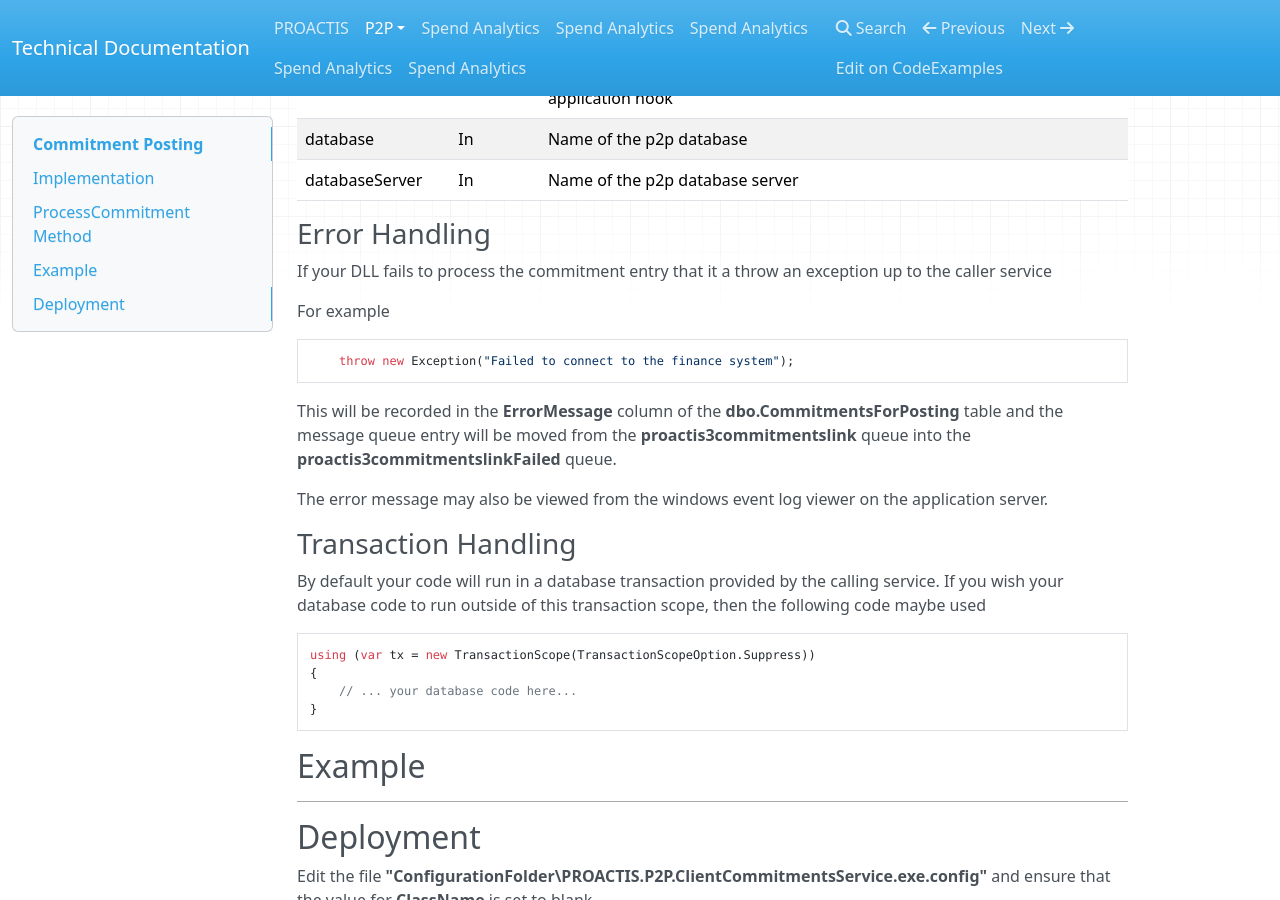
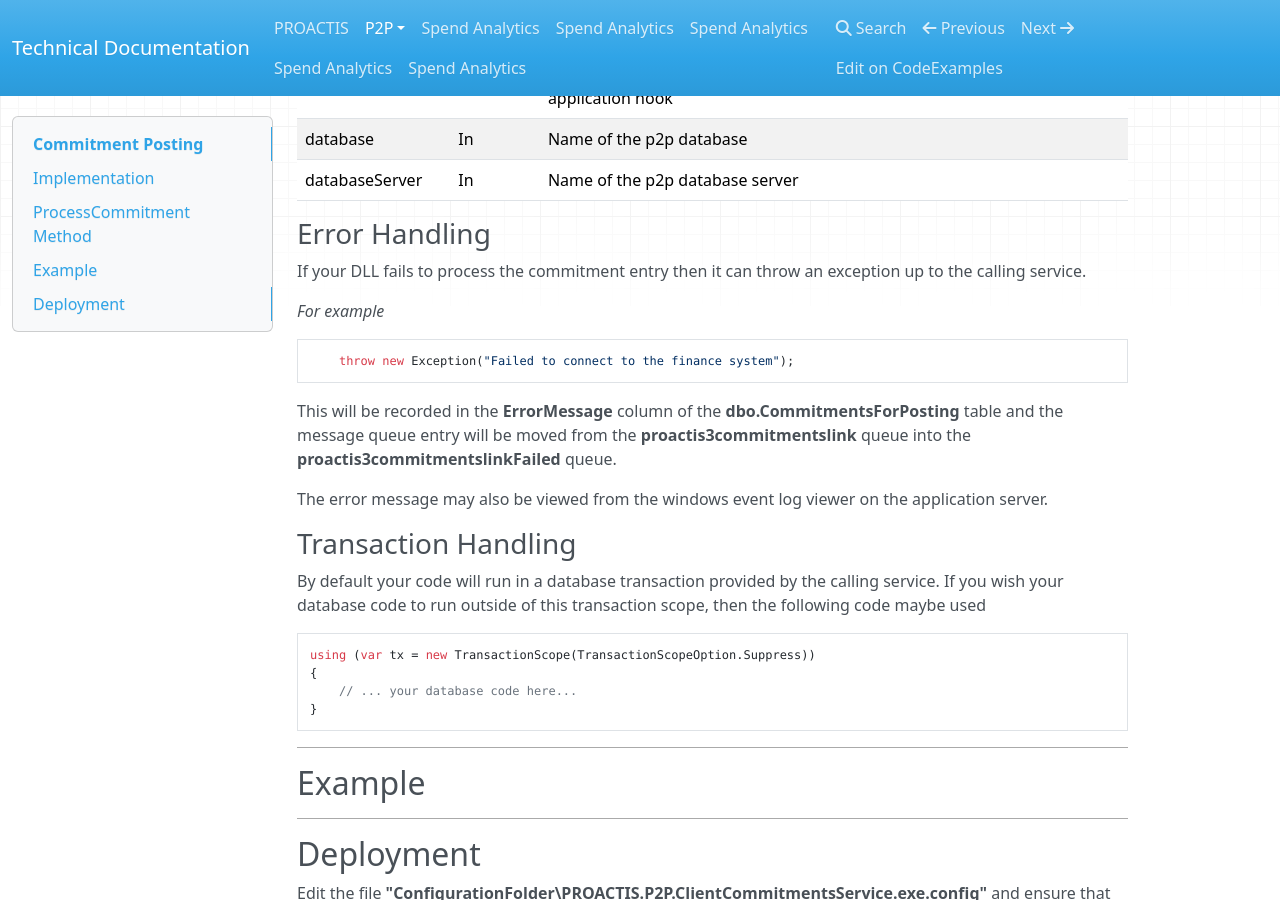
Before and after one commit to proactis-documentation/documentation-source, an MkDocs documentation site: the page built from docs/p2p/commitments.md, in a window 1280 px wide and 900 px high, scrolled down 639 px. Built offline with MkDocs 1.6.1, drawn with Linux system fonts in a browser that asks for light colours; nearby versions of some CDN libraries; old or Windows-style settings are respelled for this version of MkDocs.

Commit message:
Commitments

````diff
--- a/docs/p2p/commitments.md
+++ b/docs/p2p/commitments.md
@@ -30,9 +30,9 @@ void ICommitmentProcessor.ProcessCommitment(Guid commitmentGUID, string commitme
 
 ### Error Handling
 
-If your DLL fails to process the commitment entry that it a throw an exception up to the caller service
+If your DLL fails to process the commitment entry then it can throw an exception up to the calling service.
 
-For example
+_For example_
 ```csharp
     throw new Exception("Failed to connect to the finance system");
 ```
@@ -53,6 +53,8 @@ using (var tx = new TransactionScope(TransactionScopeOption.Suppress))
 }
 ```
 
+---
+
 ## Example
 <!--
 See the [example application](https://github.com/proactis-documentation/ExampleApplications/tree/master/P2P/Nominal%20Validation) for a complete implementation.-->
````
